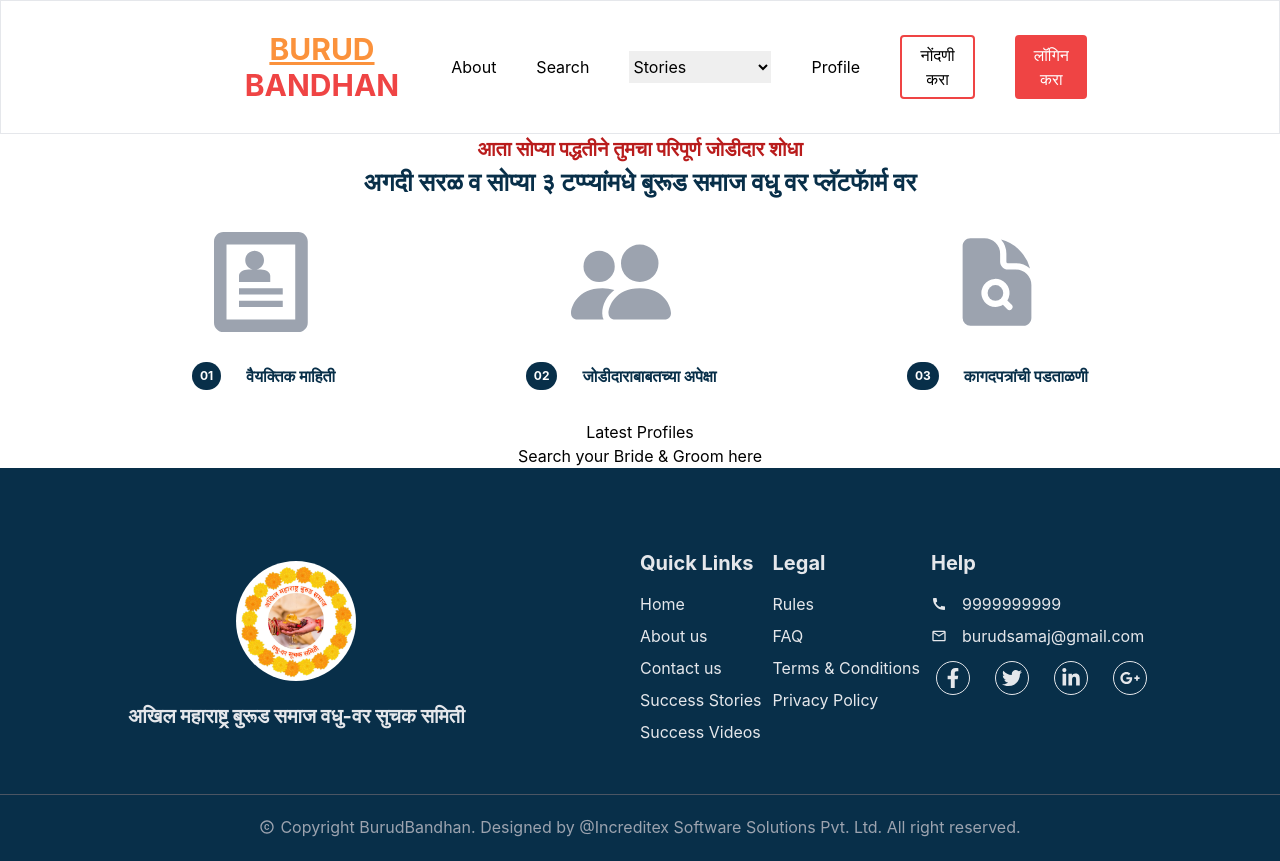
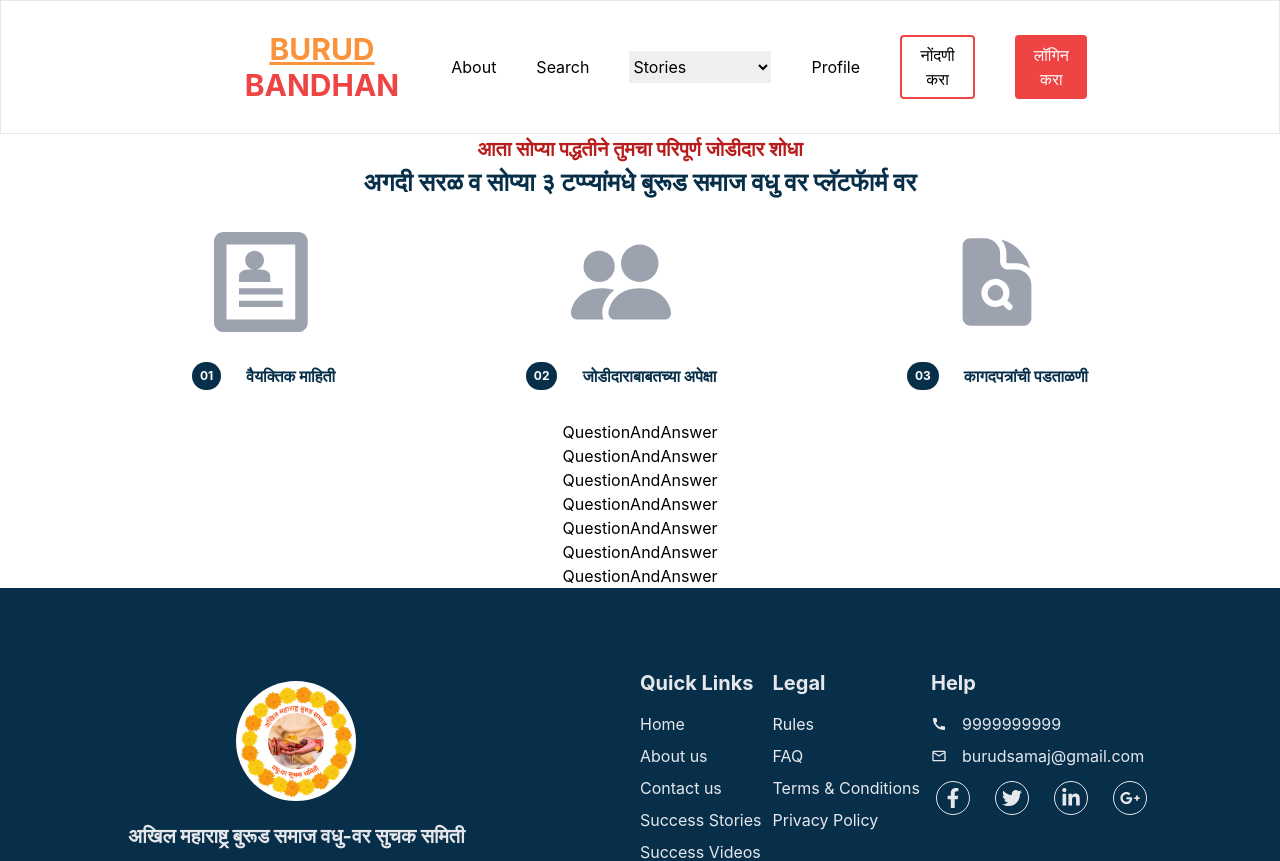
Before and after one commit to Increditex-Software-Solutions-Pvt-Ltd/new_BurudBandhan, a React (Create React App) app in the folder frontend/: page / in a window 1280 px wide. Shown: the top 861 px of the page. Built offline with nearby package versions, Linux system fonts and the light colour scheme.

Commit message:
created FaQ component

```diff
--- /dev/null
+++ b/frontend/src/Components/FaQ.jsx
@@ -0,0 +1,48 @@
+import React, { useState } from 'react'
+import QuestionAndAnswer from './QuestionAndAnswer';
+
+const inifaq = [
+    {
+        que:"बुरुड बंधन ह्या WEBSITE / app द्वारे नोंदणी करण्यासाठी काही शुल्क/रक्कम आकारली जाते का?",
+        ans:"नाही. अखिल महाराष्ट्र बुरुड समाज वधू वर सूचक समिती हि पूर्णपणे विनामूल्य काम करणारी संस्था आहे. सदर संस्थासंचालित “ बुरुड बंधन” ह्या WEBSITE /app द्वारे नोंदणी करण्यासाठी कुठलीही शुल्क व रक्कम आकारली जात नाही. आणि अश्या पद्धतीने पैसे मागणाऱ्या कुठल्याही संस्थेचा अखिल महराष्ट्र बुरुड समाज वधू वर सूचक समिती सबंध नाही."
+    },
+    {
+        que:"सदर app आपल्या येथे सर्वजातीय मराठी स्थळे उपलब्ध आहेत का?",
+        ans:"नाही. सदर संस्था हि केवळ आणि केवळ बुरुड समाजाविषयी काम करत असते."
+    },
+    {
+        que:"बुरुड बंधन ह्या  वेबसाइट/अँप चा वापर कसा करावा?",
+        ans:"बुरुड बंधन  वेबसाइट वापरण्यासाठी अथवा नावनोंदणी करण्यासाठी आपण www.burudbandhan.in या संकेतस्थळावर (वेबसाइटवर) जाऊन भेट देऊ शकता. तसेच Google Play Store वर जाऊन सदर ANDROID app इन्स्टॉल करू शकता."
+    },
+    {
+        que:"सदर app/WEBSITE वर नाव-नोंदणी करण्यसाठी काय करावे?",
+        ans:"सदर app/WEBSITE वर नोंदणी करण्यसाठी दोन पध्दतीने देऊ शकतो: १.सामान्य नोंदणी (सर्व समाजबांधवांसाठी)- (FLOWCHART देणे) २.विशेष नोंदणी (केवळ वधू वरांसाठी)- (FLOWCHART देणे)"
+    },
+    {
+        que:"समितीच्या/ऍडमिनच्या अनुमतीशिवाय किंवा केवळ नावनोंदणी केल्यावर लगेचच माझी प्रोफाइल सर्वासाठी खुली अथवा उपलब्ध होते का?",
+        ans:"नाही. प्रथमतः आपण नावनोंदणी केल्यानंतर आमचे समिती प्रतिनिधी आपल्या नावाची व भरलेली महितीची पडताळणी करुण प्रोफाईल सर्वांसाठी उपलब्ध करून देतील. समाजबांधवांच्या सुरक्षेच्या दृष्टीने हे महत्वाचे असल्याने हे करणे गरजेचे असते."
+    },
+    {
+        que:"मोबाईल नंबर नोंदविण्याच्या दृष्टीने काही मर्यादा आहेत का?",
+        ans:"हो, एका क्रमांकावरून फक्त तुम्ही एका कुटुंबाची माहिती नोंदवू शकतात."
+    },
+    {
+        que:"वधू-वरांसाठी नोंदणी केल्यवर लगेचच आपल्याला समोरच्या व्यक्तीचा संपर्क क्रमांक मिळेल का?",
+        ans:"नाही, आपण समोरील स्थळाविषयी आवड दाखविल्यानंतर समोरील व्यक्ती आपल्या प्रोफाईलचा अभ्यास करून आपल्याला संपर्क क्रमांक देण्यासाठी क्लिक करेल. त्यानंतर आपल्याला त्यांचा क्रमांक मिळेल."
+    }
+]
+const FaQ = () => {
+    const [faqs, setFaqs] = useState(inifaq);
+
+  return (
+    <div>
+        {
+            faqs.map((item,indx)=>(
+                <QuestionAndAnswer key={indx} data = {item} />
+            ))
+        }
+    </div>
+  )
+}
+
+export default FaQ;
--- /dev/null
+++ b/frontend/src/Components/QuestionAndAnswer.jsx
@@ -0,0 +1,10 @@
+import React from 'react'
+
+const QuestionAndAnswer = ({data}) => {
+    console.log(data);
+  return (
+    <div>QuestionAndAnswer</div>
+  )
+}
+
+export default QuestionAndAnswer
--- a/frontend/src/Pages/Home.jsx
+++ b/frontend/src/Pages/Home.jsx
@@ -3,6 +3,7 @@
 import Steps from '../Components/Home/Steps';
 import Footer from '../Components/Footer';
 import LatestProfiles from '../Components/Home/LatestProfiles';
+import FaQ from '../Components/FaQ';
 
 
 
@@ -14,8 +15,8 @@
       {/* <TopSection /> */}
 
       <Steps/>
-      <LatestProfiles />
-
+      {/* <LatestProfiles /> */}
+      <FaQ />
       <Footer/>
 
     </div>
```
